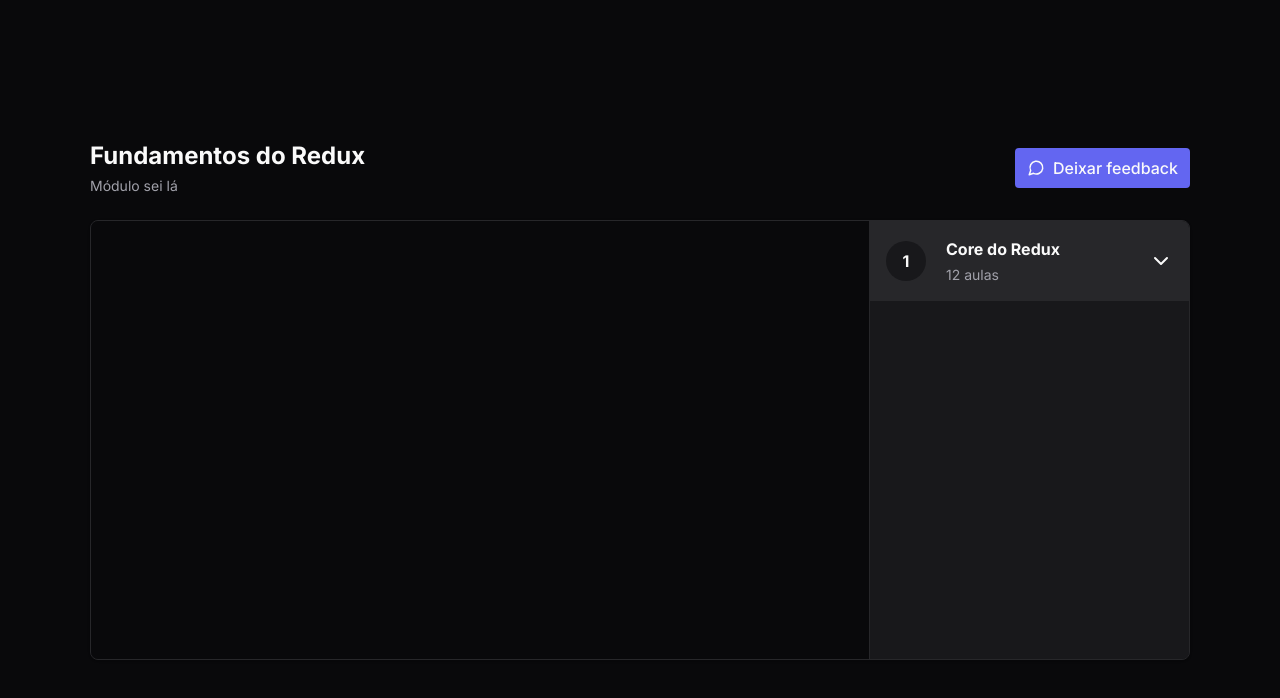
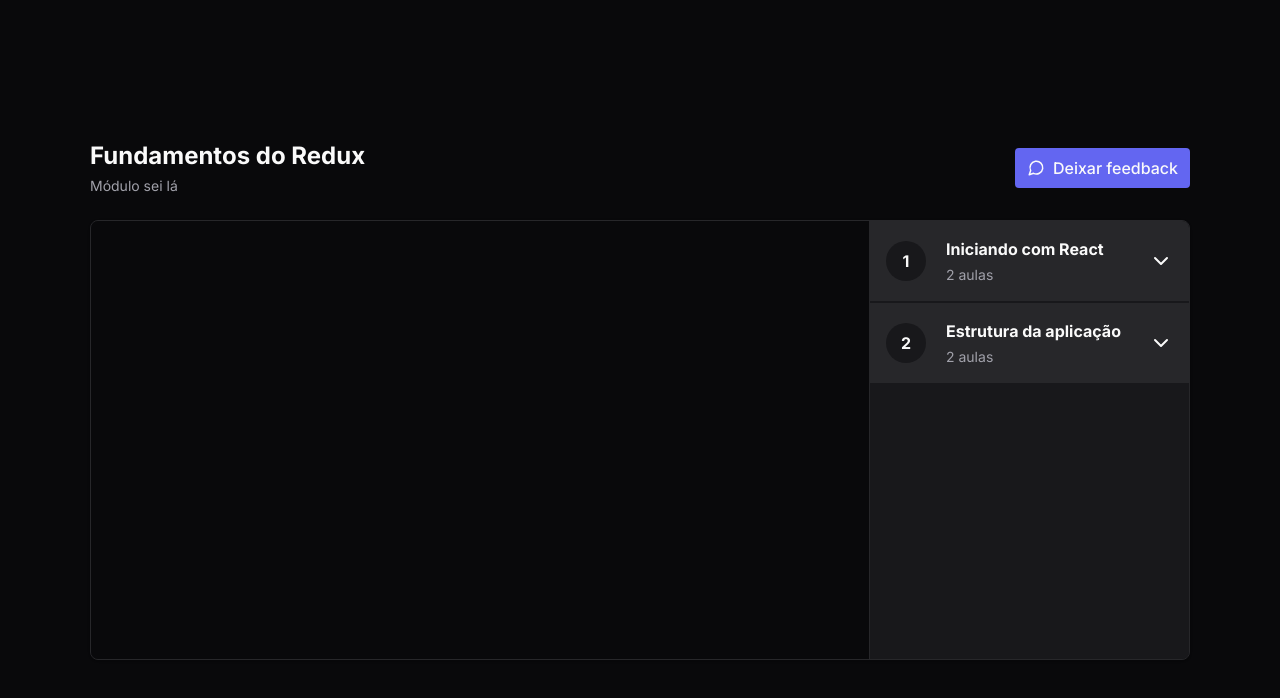
Before and after one commit to gustavosalviato/react-redux-zustand, a React (Vite) app: page / in a window 1280 px wide. Shown: the top 698 px of the page. Built offline with nearby package versions, Linux system fonts and the light colour scheme.

Commit message:
chore: create player reducer

```diff
--- a/src/components/Module.tsx
+++ b/src/components/Module.tsx
@@ -1,6 +1,7 @@
 import * as Collapsible from "@radix-ui/react-collapsible";
 import { ChevronDown } from "lucide-react";
 import { Lesson } from "./Lesson";
+import { useAppSelector } from "../store";
 
 interface ModuleProps {
   title: string
@@ -9,6 +10,11 @@
 }
 
 export function Module({ lessonsAmount, moduleIndex, title }: ModuleProps) {
+
+  const lessons = useAppSelector(state => {
+    return state.player.course.modules[moduleIndex].lessons
+  })
+
   return (
     <Collapsible.Root>
       <div>
@@ -28,10 +34,12 @@
 
         <Collapsible.Content>
           <nav className='flex flex-col p-6 gap-4'>
-            <Lesson title="Teste" duration="03:00" />
-            <Lesson title="Teste" duration="03:00" />
-            <Lesson title="Teste" duration="03:00" />
-            <Lesson title="Teste" duration="03:00" />
+            {lessons.map((lesson) => {
+              return (
+                <Lesson key={lesson.id} title={lesson.title} duration={lesson.duration} />
+              )
+            })}
+
           </nav>
         </Collapsible.Content>
       </div>
--- a/src/pages/Player.tsx
+++ b/src/pages/Player.tsx
@@ -1,13 +1,14 @@
-import { ChevronDown, Video } from 'lucide-react'
-
-import * as Collapsible from '@radix-ui/react-collapsible';
 import { Header } from '../components/Header';
 import { VideoPlayer } from '../components/VideoPlayer';
 import { Module } from '../components/Module';
+import { useAppSelector } from '../store';
 
 
 
 export function Player() {
+  const modules = useAppSelector(state => {
+    return state.player.course.modules
+  })
   return (
     <div className="h-screen flex justify-center items-center bg-zinc-950 text-zinc-50">
       <div className="flex w-[1100px] flex-col gap-6">
@@ -19,11 +20,17 @@
           </div>
 
           <aside className='w-80 absolute top-0 bottom-0 right-0 border-l border-zinc-800 bg-zinc-900 h-[600px] overflow-y-scroll scrollbar-thin scrollbar-track-zinc-950 scrollbar-thumb-zinc-800 divide-y-2 divide-zinc-900'>
-            <Module
-              lessonsAmount={12}
-              moduleIndex={0}
-              title='Core do Redux'
-            />
+            {modules.map((module, moduleIndex) => {
+              return (
+                <Module
+                  key={module.id}
+                  lessonsAmount={modules.length}
+                  moduleIndex={moduleIndex}
+                  title={module.title}
+                />
+              )
+            })}
+
           </aside>
         </main>
       </div>
--- a/src/store/index.ts
+++ b/src/store/index.ts
@@ -1,8 +1,11 @@
 import { configureStore } from "@reduxjs/toolkit";
 import { useSelector, TypedUseSelectorHook } from "react-redux";
+import { player } from "./slices/player";
 
 export const store = configureStore({
-  reducer: {},
+  reducer: {
+    player,
+  },
 });
 
 export type RootState = ReturnType<typeof store.getState>;
--- /dev/null
+++ b/src/store/slices/player.ts
@@ -0,0 +1,64 @@
+import { createSlice } from "@reduxjs/toolkit";
+
+const playerSlice = createSlice({
+  name: "player",
+  initialState: {
+    course: {
+      modules: [
+        {
+          id: "1",
+          title: "Iniciando com React",
+          lessons: [
+            { id: "Jai8w6K_GnY", title: "CSS Modules", duration: "13:45" },
+            {
+              id: "w-DW4DhDfcw",
+              title: "Estilização do Post",
+              duration: "10:05",
+            },
+            {
+              id: "D83-55LUdKE",
+              title: "Componente: Header",
+              duration: "06:33",
+            },
+            {
+              id: "W_ATsETujaY",
+              title: "Componente: Sidebar",
+              duration: "09:12",
+            },
+            { id: "Pj8dPeameYo", title: "CSS Global", duration: "03:23" },
+            {
+              id: "8KBq2vhwbac",
+              title: "Form de comentários",
+              duration: "11:34",
+            },
+          ],
+        },
+        {
+          id: "2",
+          title: "Estrutura da aplicação",
+          lessons: [
+            {
+              id: "gE48FQXRZ_o",
+              title: "Componente: Comment",
+              duration: "13:45",
+            },
+            { id: "Ng_Vk4tBl0g", title: "Responsividade", duration: "10:05" },
+            {
+              id: "h5JA3wfuW1k",
+              title: "Interações no JSX",
+              duration: "06:33",
+            },
+            {
+              id: "1G0vSTqWELg",
+              title: "Utilizando estado",
+              duration: "09:12",
+            },
+          ],
+        },
+      ],
+    },
+  },
+  reducers: {},
+});
+
+export const player = playerSlice.reducer;
```
